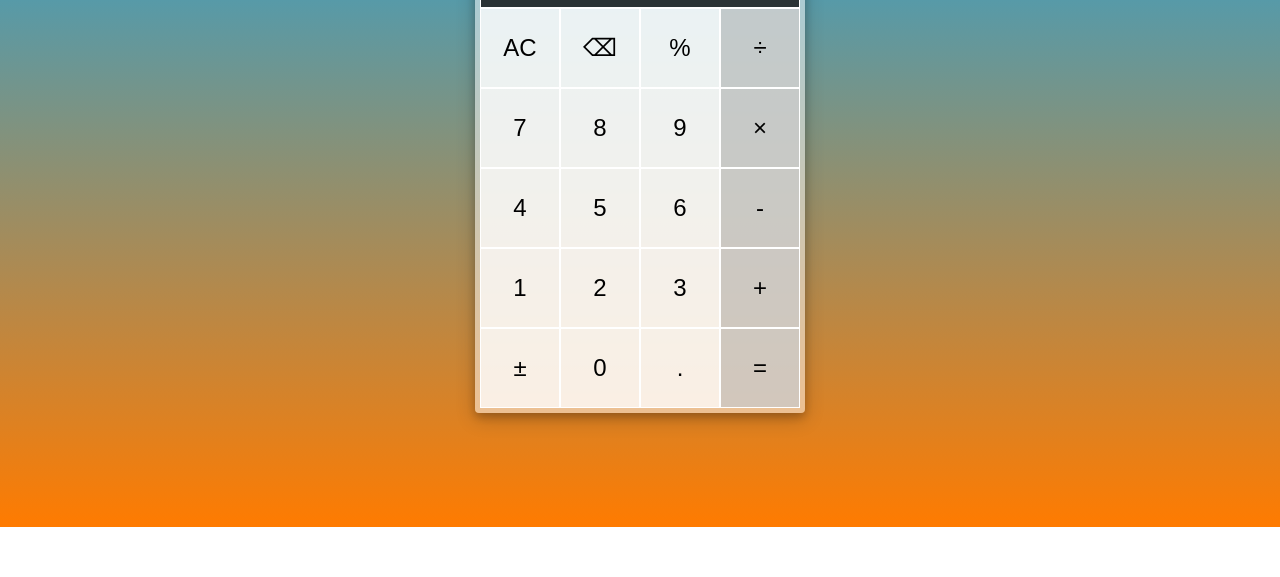
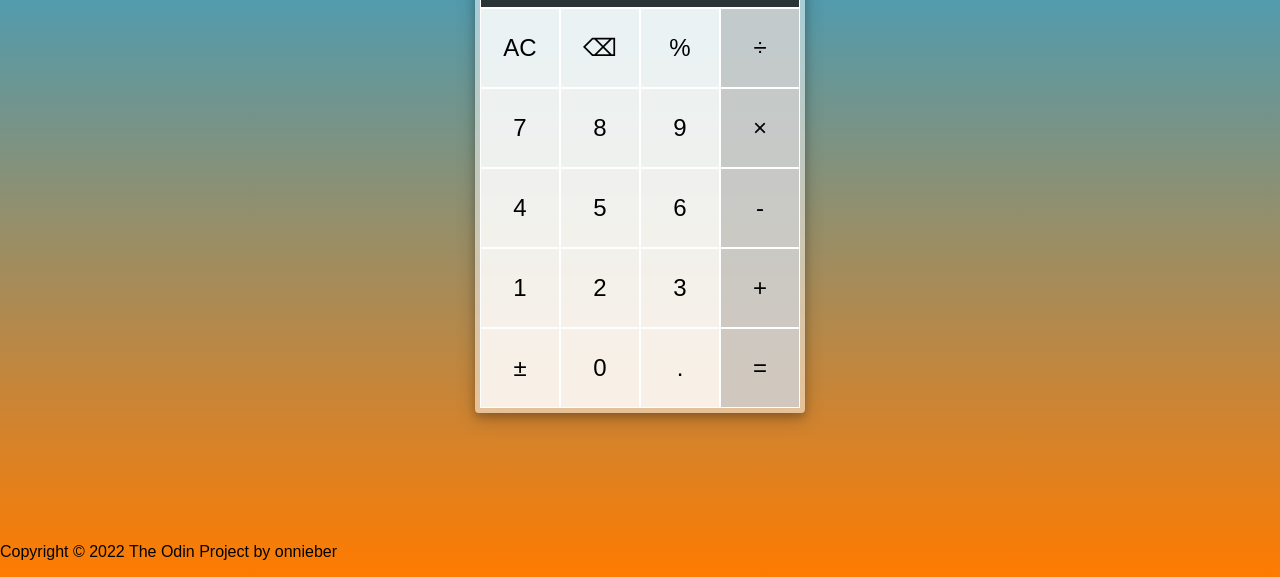
Before and after one commit to ronnieBer/odin-calculator, a plain HTML site: page index.html in a window 1280 px wide. Shown: the part 273-850 px from the top of the page. Before the commit the page ends 800 px from the top, so only its background shows below. Drawn offline with Linux system fonts and the light colour scheme.

Commit message:
Added footer

```diff
--- a/index.html
+++ b/index.html
@@ -44,5 +44,13 @@
             </div>
         </div>
     </div>
+
+    <footer class="footer">
+        <p>Copyright ©
+            <script>
+                document.write(new Date().getFullYear())
+            </script>
+        The Odin Project by onnieber</p>
+    </footer>
 </body>
 </html>
```
